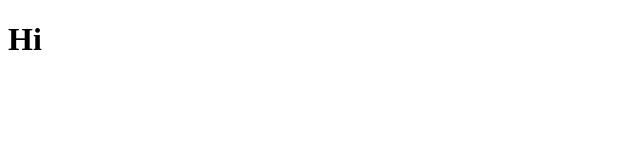
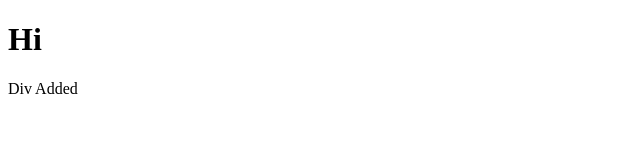
Before and after one commit to riyadhhossain01/DEV_, a plain HTML site: page JS/index.html in a window 1280 px wide. Shown: the full height of the page, 0-640 px from the left. Drawn offline with Linux system fonts and the light colour scheme.

```diff
--- a/JS/index.html
+++ b/JS/index.html
@@ -7,5 +7,6 @@
 </head>
 <body>
     <h1>Hi</h1>
+    <div>Div Added</div>
 </body>
 </html>
```
